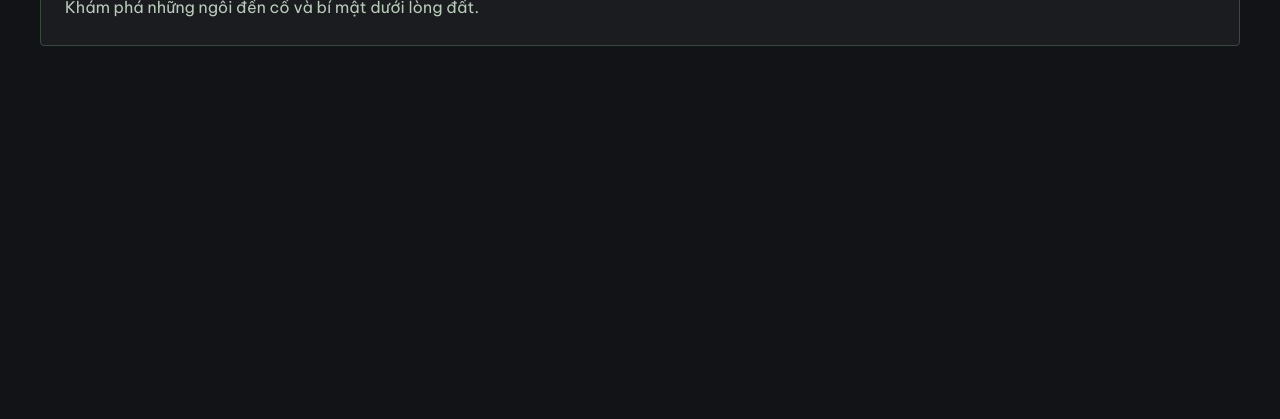
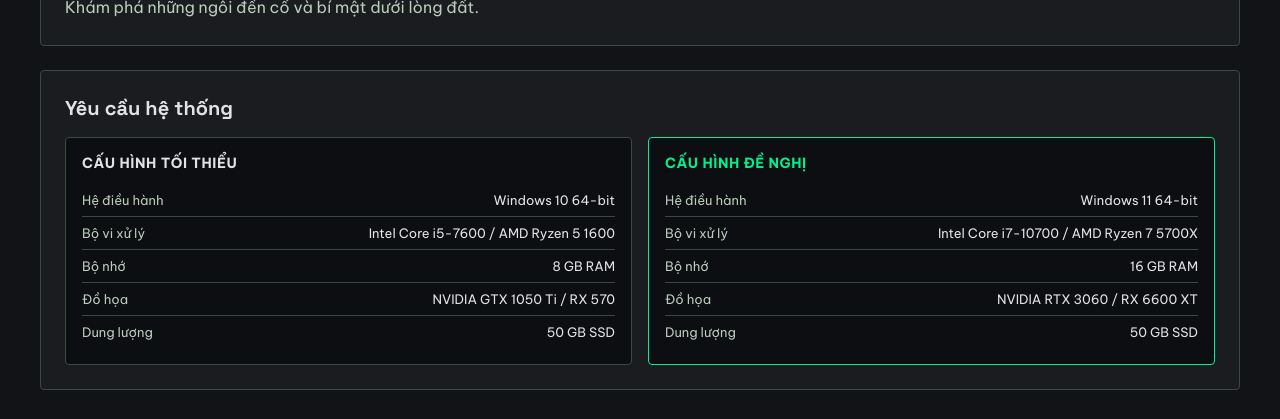
Before and after one commit to kencrimsonIT/GameVault, a React (Vite) app: page /games/2 in a window 1280 px wide. Shown: the part 675-1094 px from the top of the page. Before the commit the page ends 800 px from the top, so only its background shows below. Built offline with nearby package versions, Linux system fonts and the light colour scheme; no server answers; data requests are answered from the project's data file.

Commit message:
add system requirement

```diff
--- /dev/null
+++ b/src/features/games/components/GameRequirements.module.scss
@@ -0,0 +1,86 @@
+$surface: #1a1c1f;
+$surface-lowest: #0c0e11;
+$border: #3b4a3f;
+$text: #e2e2e6;
+$text-muted: #bacbbc;
+$primary: #00f090;
+$font-display: 'Space Grotesk', 'Be Vietnam Pro', sans-serif;
+
+.section {
+  margin-top: 24px;
+  padding: 24px;
+  border: 1px solid $border;
+  border-radius: 4px;
+  background-color: $surface;
+}
+
+.title {
+  margin: 0 0 16px;
+  font-family: $font-display;
+  font-size: 20px;
+}
+
+.columns {
+  display: grid;
+  gap: 16px;
+
+  @media (min-width: 768px) {
+    grid-template-columns: 1fr 1fr;
+  }
+}
+
+.column {
+  padding: 16px;
+  border: 1px solid $border;
+  border-radius: 4px;
+  background-color: $surface-lowest;
+}
+
+.highlight {
+  border-color: $primary;
+}
+
+.columnTitle {
+  margin: 0 0 12px;
+  color: $text;
+  font-size: 14px;
+  font-weight: 700;
+  letter-spacing: 0.04em;
+  text-transform: uppercase;
+}
+
+.highlight .columnTitle {
+  color: $primary;
+}
+
+.list {
+  margin: 0;
+}
+
+.row {
+  display: flex;
+  justify-content: space-between;
+  gap: 16px;
+  padding: 8px 0;
+  border-bottom: 1px solid $border;
+  font-size: 13px;
+
+  &:last-child {
+    border-bottom: none;
+  }
+
+  dt {
+    color: $text-muted;
+  }
+
+  dd {
+    margin: 0;
+    color: $text;
+    text-align: right;
+  }
+}
+
+.empty {
+  margin: 0;
+  color: $text-muted;
+}
--- /dev/null
+++ b/src/features/games/components/GameRequirements.tsx
@@ -0,0 +1,45 @@
+import type {Game, Requirement} from "../types/game.types.ts";
+import styles from "./GameRequirements.module.scss";
+
+type Props = {
+    requirements: Game['requirements']
+}
+
+type ColumnProps = {
+    title: string
+    items: Requirement[]
+    highlight?: boolean
+}
+
+function RequirementColumn({title, items, highlight = false}: ColumnProps) {
+    return (
+        <div className={highlight ? `${styles.column} ${styles.highlight}` : styles.column}>
+            <h3 className={styles.columnTitle}>{title}</h3>
+            <dl className={styles.list}>
+                {items.map(item => (
+                    <div key={item.label} className={styles.row}>
+                        <dt>{item.label}</dt>
+                        <dd>{item.value}</dd>
+                    </div>
+                ))}
+            </dl>
+        </div>
+    )
+}
+
+export default function GameRequirements({requirements}: Props) {
+    return (
+        <section className={styles.section}>
+            <h2 className={styles.title}>Yêu cầu hệ thống</h2>
+
+            {requirements ? (
+                <div className={styles.columns}>
+                    <RequirementColumn title="Cấu hình tối thiểu" items={requirements.minimum}/>
+                    <RequirementColumn title="Cấu hình đề nghị" items={requirements.recommended} highlight/>
+                </div>
+            ) : (
+                <p className={styles.empty}>Chưa có thông tin cấu hình cho game này.</p>
+            )}
+        </section>
+    )
+}
--- a/src/features/games/pages/GameDetailPage.tsx
+++ b/src/features/games/pages/GameDetailPage.tsx
@@ -2,6 +2,7 @@ import {Link, useParams} from "react-router-dom";
 import {Heart, ShoppingCart, Star} from "lucide-react";
 import {useGetGameByIdQuery} from "../api/gameApi.ts";
 import GameGallery from "../components/GameGallery.tsx";
+import GameRequirements from "../components/GameRequirements.tsx";
 import {formatCurrency} from "../../../utils/formatCurrency.ts";
 import {formatDate} from "../../../utils/formatDate.ts";
 import {useAppDispatch, useAppSelector} from "../../../store/hooks.ts";
@@ -116,6 +117,7 @@ export default function GameDetailPage() {
                     <h2 className={styles.sectionTitle}>Giới thiệu</h2>
                     <p className={styles.description}>{game.description}</p>
                 </section>
+                <GameRequirements requirements={game.requirements}/>
             </div>
         </main>
     )
```
